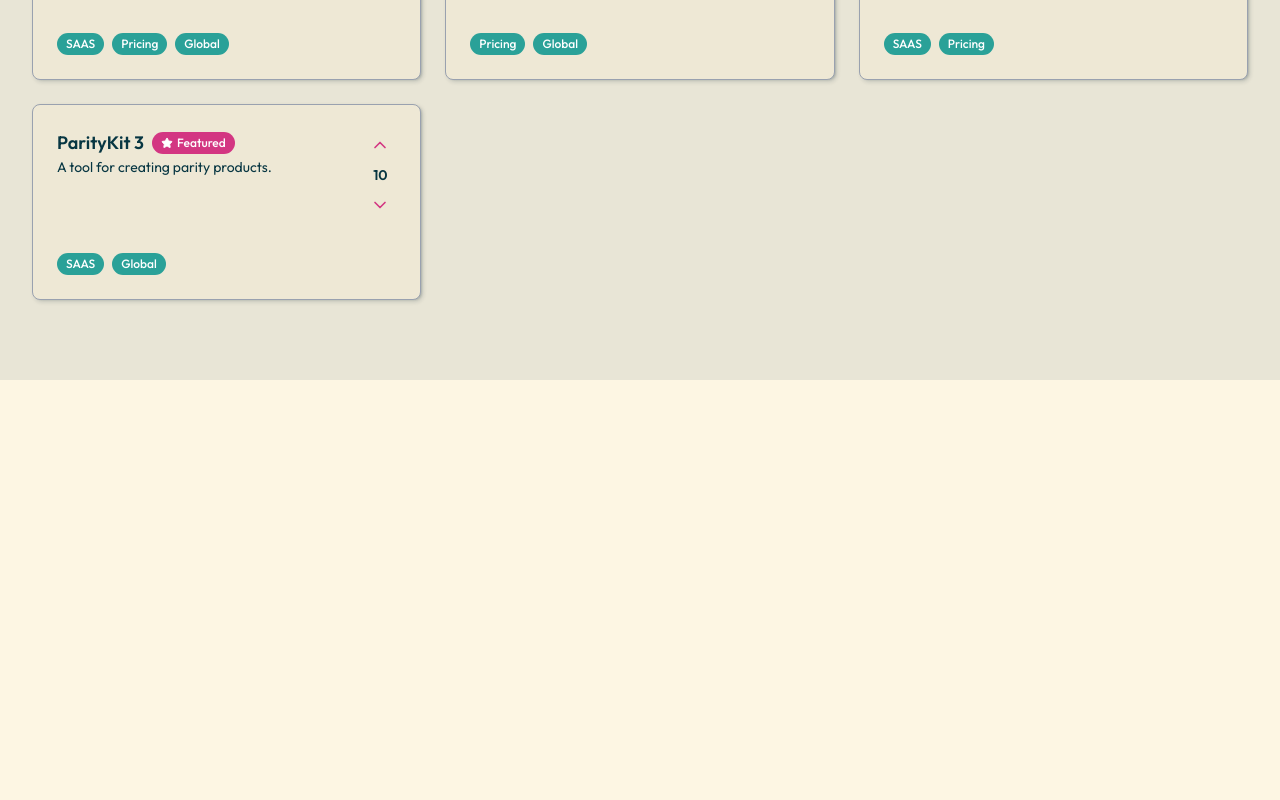
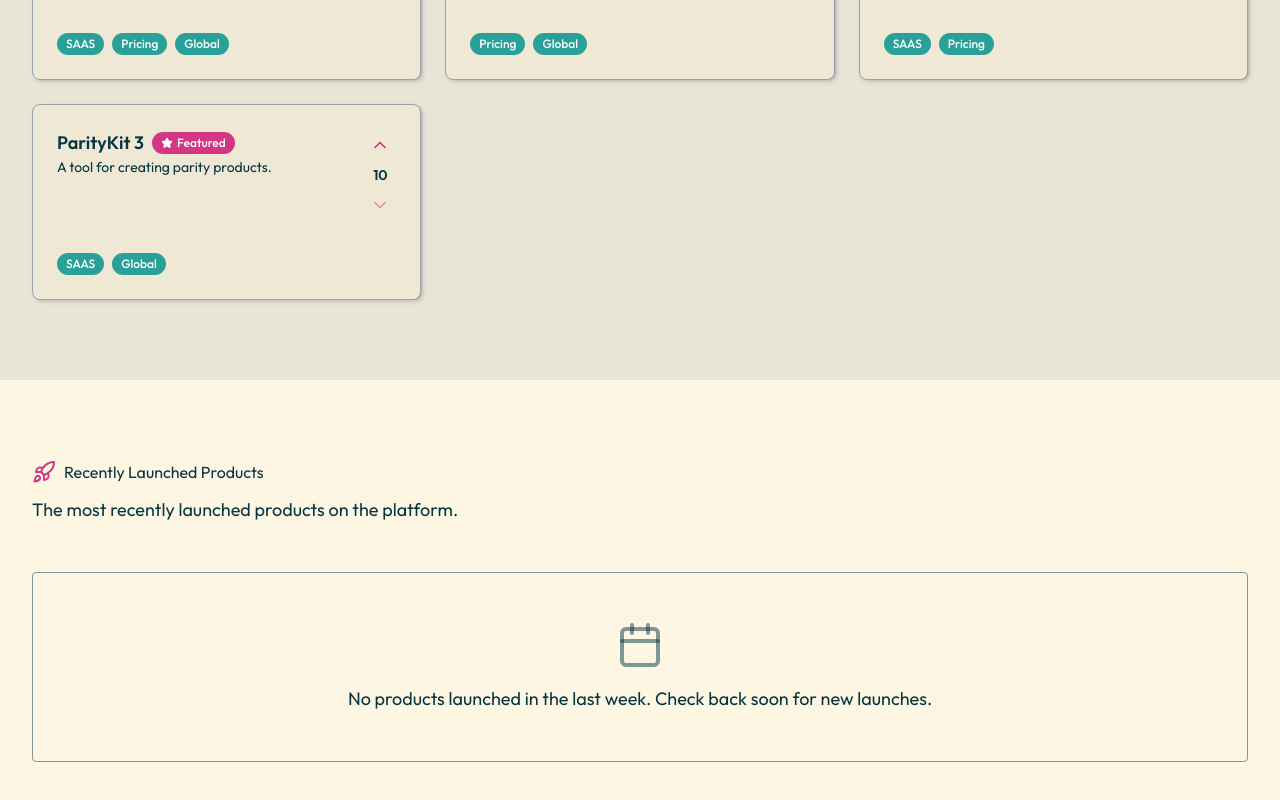
Before and after one commit to Gyanendra-Kumar/iBuiltThis-Rev, a Next.js app: page / in a window 1280 px wide. Shown: the part 1048-1848 px from the top of the page. Before the commit the page ends 1428 px from the top, so only its background shows below. Built offline with nearby package versions, Linux system fonts and the light colour scheme; a web font is replaced by a local one.

Commit message:
added recently launched section and fixed hero and featured bg-color issue

```diff
--- a/app/page.tsx
+++ b/app/page.tsx
@@ -1,10 +1,15 @@
-import { FeaturedProducts, Hero } from "../components/landing-page";
+import {
+  FeaturedProducts,
+  Hero,
+  RecentlyLaunchedProducts,
+} from "../components/landing-page";
 
 export default function App() {
   return (
     <main>
       <Hero />
       <FeaturedProducts />
+      <RecentlyLaunchedProducts />
     </main>
   );
 }
--- a/components/landing-page/hero-section.tsx
+++ b/components/landing-page/hero-section.tsx
@@ -60,6 +60,7 @@
           </div>
         </div>
       </div>
+      <div className="absolute bottom-0 left-0 right-0 h-24 bg-linear-to-t from-background to-transparent" />
     </section>
   );
 };
--- a/components/landing-page/hero.featured.card.tsx
+++ /dev/null
@@ -1,5 +0,0 @@
-const HeroFeaturedCard = () => {
-  return <div></div>;
-};
-
-export default HeroFeaturedCard;
--- a/components/landing-page/index.ts
+++ b/components/landing-page/index.ts
@@ -1,2 +1,3 @@
+export { FeaturedProducts } from "./featured-products";
 export { Hero } from "./hero-section";
-export { FeaturedProducts } from './featured-products';
+export { RecentlyLaunchedProducts } from "./recently.launched.products";
--- /dev/null
+++ b/components/landing-page/recently.launched.products.tsx
@@ -0,0 +1,31 @@
+import { CalendarIcon, RocketIcon } from "lucide-react";
+import { featuredProducts } from "../../lib/constants";
+import ProductCard from "../packages/dynamic.card";
+import EmptyState from "../packages/empty.state";
+import { SectionHeader } from "../packages/section.header";
+
+export const RecentlyLaunchedProducts = () => {
+  return (
+    <section className="py-20">
+      <div className="wrapper">
+        <SectionHeader
+          title="Recently Launched Products"
+          icon={RocketIcon}
+          description="The most recently launched products on the platform."
+        />
+        {featuredProducts.length < 0 ? (
+          <div className="grid-wrapper">
+            {featuredProducts.map((product) => (
+              <ProductCard key={product.id} product={product} />
+            ))}
+          </div>
+        ) : (
+          <EmptyState
+            message="No products launched in the last week. Check back soon for new launches."
+            icon={CalendarIcon}
+          />
+        )}
+      </div>
+    </section>
+  );
+};
--- /dev/null
+++ b/components/packages/empty.state.tsx
@@ -0,0 +1,25 @@
+import { LucideIcon } from "lucide-react";
+
+const EmptyState = ({
+  message,
+  icon: Icon,
+}: {
+  message: string;
+  icon?: LucideIcon;
+}) => {
+  return (
+    <section
+      className="wrapper text-center border p-12"
+      style={{
+        borderRadius: "4px",
+      }}
+    >
+      {Icon && (
+        <Icon className="size-12 mx-auto mb-4 text-muted-foreground/50" />
+      )}
+      <p className="text-lg text-muted-foreground">{message}</p>
+    </section>
+  );
+};
+
+export default EmptyState;
--- a/components/packages/votes.tsx
+++ b/components/packages/votes.tsx
@@ -1,13 +1,21 @@
 import { ChevronDown, ChevronUp } from "lucide-react";
+import { cn } from "../../lib/utils";
 import { Button } from "../ui/button";
 
 const Votes = () => {
+  const hasVoted = false; // Replace with actual voting logic
+
   return (
     <div className="flex flex-col items-center gap-1 shrink-0">
       <Button
         variant="ghost"
         size="icon-sm"
-        className="h-8 w-8 text-primary hover:bg-primary/20"
+        className={cn(
+          "h-8 w-8 text-primary",
+          hasVoted
+            ? "bg-primary/10 text-primary hover:bg-primary/20"
+            : "hover:bg-primary/10 hover:text-primary",
+        )}
       >
         <ChevronUp className="size-5" />
       </Button>
@@ -17,7 +25,10 @@
       <Button
         variant="ghost"
         size="icon-sm"
-        className="h-8 w-8 text-primary hover:bg-primary/20"
+        className={cn(
+          "h-8 w-8 text-primary hover:bg-primary/20",
+          hasVoted ? "hover:text-destructive" : "opacity-50 cursor-not-allowed",
+        )}
       >
         <ChevronDown className="size-5" />
       </Button>
```
